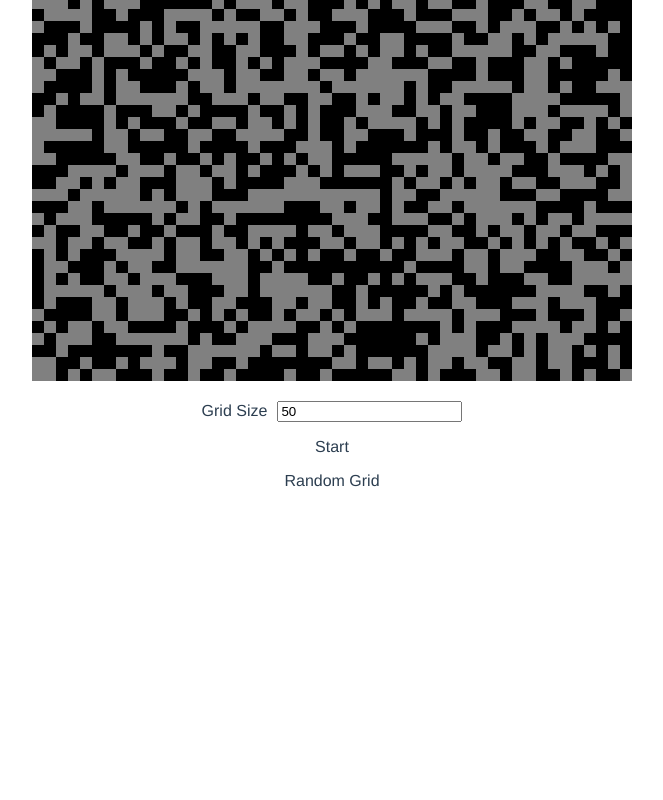
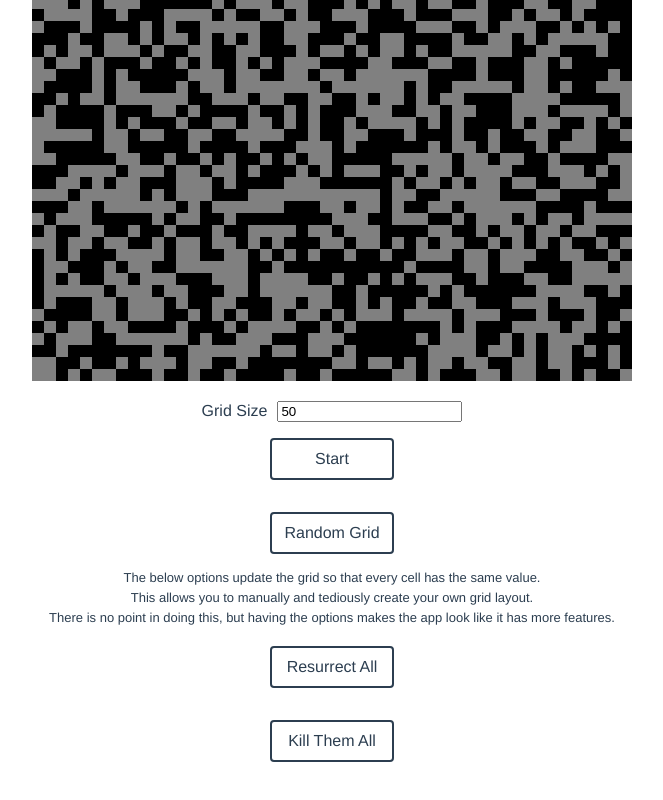
Before and after one commit to allybowie/game_of_life, a Vue app: page / in a window 1280 px wide. Shown: the part 328-1128 px from the top of the page, without its empty margins (308-971 px from the left). Before the commit the page ends 864 px from the top, so only its background shows below. Built offline with nearby package versions, Linux system fonts and the light colour scheme.

Commit message:
Added button styling and options to clear board

```diff
--- a/src/components/Grid/Grid.vue
+++ b/src/components/Grid/Grid.vue
@@ -29,11 +29,24 @@
             </div>
         </Field>
     </Form>
-    <div :class="'button'" @click="startAnimation()">
-        <p>{{ playing ? "Stop" : "Start" }}</p>
+    <div :class="'buttonContainer'">
+    <div :class="'button'">
+        <p @click="startAnimation()">{{ playing ? "Stop" : "Start" }}</p>
     </div>
-    <div :class="'button'" @click="randomize()">
-        <p>Random Grid</p>
+    <div :class="'button'">
+        <p @click="randomize()">Random Grid</p>
+    </div>
+    <div :class="'optionsDescriptionContainer'">
+        <p>The below options update the grid so that every cell has the same value.</p>
+        <p>This allows you to manually and tediously create your own grid layout.</p>
+        <p>There is no point in doing this, but having the options makes the app look like it has more features.</p>
+    </div>
+    <div :class="'button'">
+        <p @click="randomize('alive')">Resurrect All</p>
+    </div>
+    <div :class="'button'">
+        <p @click="randomize('dead')">Kill Them All</p>
+    </div>
     </div>
   </div>
 </template>
@@ -75,11 +88,11 @@ export default {
             if(error.includes("less than")) return "The Grid Size must be less than or equal to 75."
             return error.includes('value `""`') ? "The 'Grid Size' field is required" : "The 'Grid Size' field must be a number.";
         },
-        randomize() {
+        randomize(forceStatus = "") {
             this.playing = false;
             const newGridLayout = [...this.defaultGrid].map(row => {
                 return row.map(() => {
-                    return Math.random() <= 0.5 ? "alive" : "dead";
+                    return forceStatus ? forceStatus : (Math.random() <= 0.5 ? "alive" : "dead");
                 })
             })
 
@@ -173,6 +186,19 @@ export default {
     max-height: 320px;
 }
 
+.buttonContainer {
+    display: flex;
+    flex-direction: column;
+}
+
+.optionsDescriptionContainer {
+    p {
+        font-size: 13px;
+        margin-bottom: 5px;
+        margin-top: 0px;
+    }
+}
+
 .field {
     display: flex;
     flex-direction: column;
@@ -203,7 +229,16 @@ export default {
 }
 
 .button {
-    cursor: pointer;
+    display: inline-block;
+
+    p {
+        cursor: pointer;
+        display: inline-block;
+        border: 2px solid #2c3e50;
+        padding: 10px;
+        border-radius: 4px;
+        width: 100px;
+    }
 
     &:last-child {
         padding-bottom: 30px;
```
